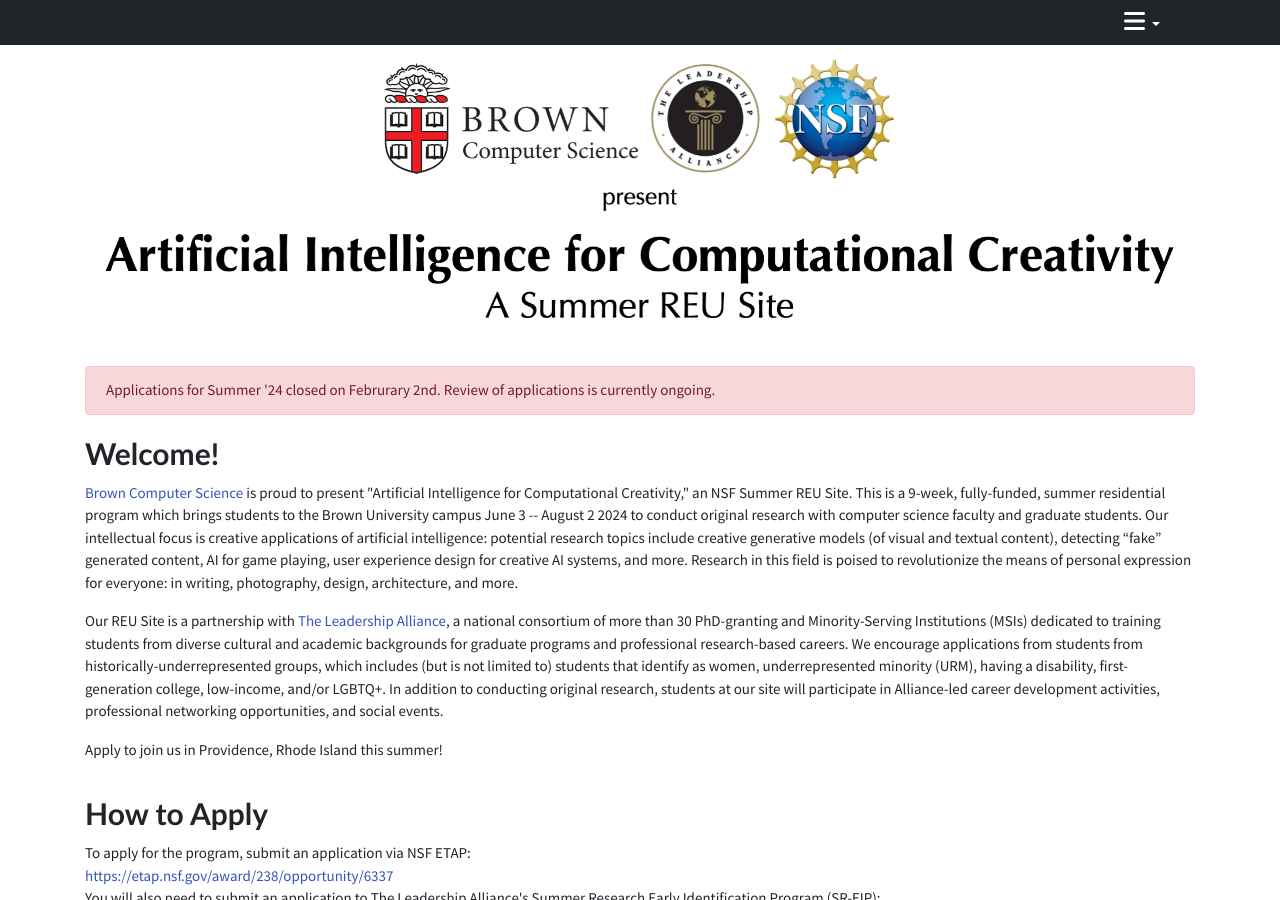
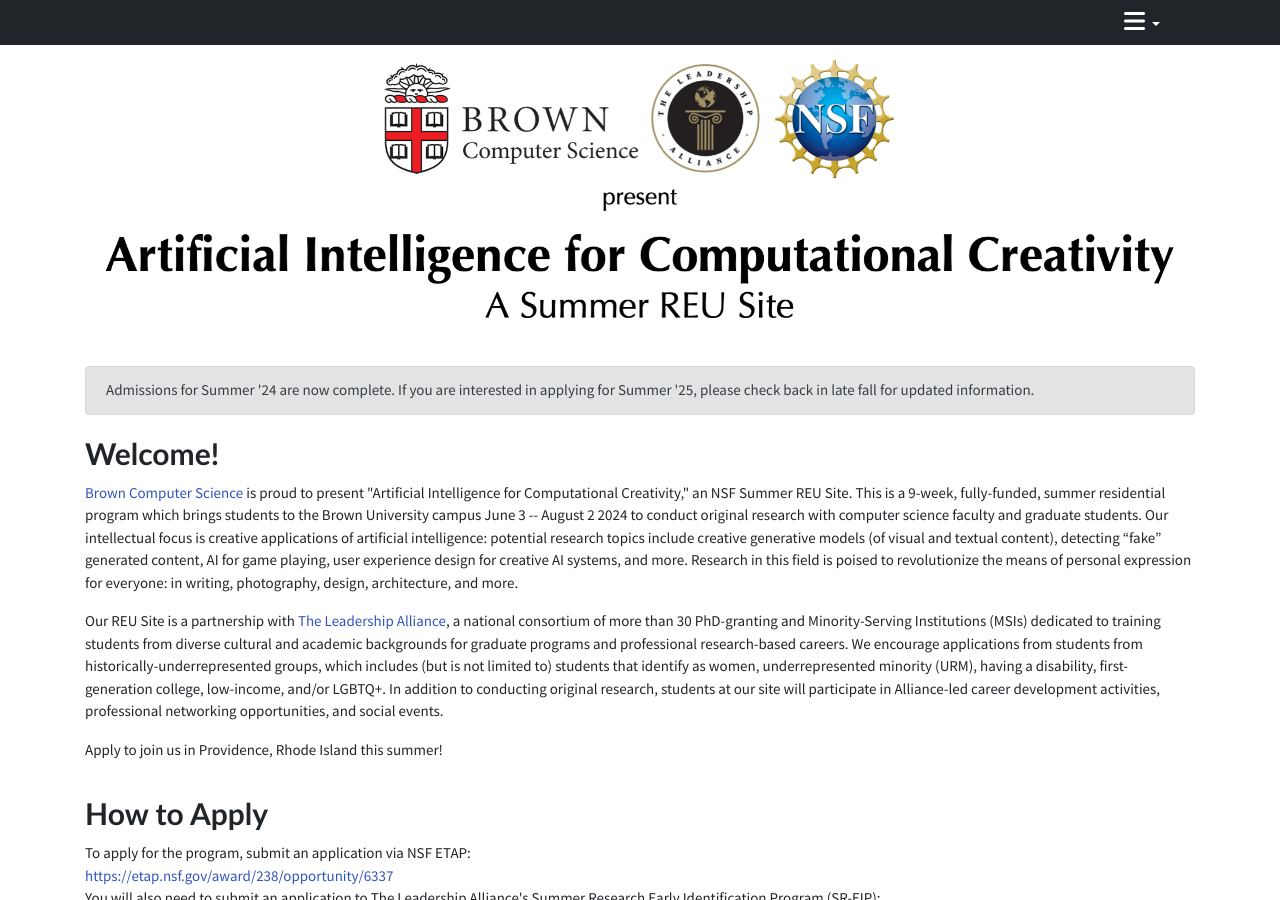
Before and after one commit to dritchie/reu-site-webpage, a Jekyll site: the page built from index.html, in a window 1280 px wide and 900 px high. Built offline with Jekyll 4.4.1, drawn with Linux system fonts in a browser that asks for light colours; nearby versions of some CDN libraries.

Commit message:
Summer '24 admissions complete

```diff
--- a/index.html
+++ b/index.html
@@ -43,8 +43,11 @@
 <!-- <div class="alert alert-success" role="alert">
     Applications for Summer '24 are now open! See "How to Apply" below.
 </div> -->
-<div class="alert alert-danger" role="alert">
+<!-- <div class="alert alert-danger" role="alert">
     Applications for Summer '24 closed on Februrary 2nd. Review of applications is currently ongoing.
+</div> -->
+<div class="alert alert-secondary" role="alert">
+    Admissions for Summer '24 are now complete. If you are interested in applying for Summer '25, please check back in late fall for updated information.
 </div>
 
 <div id='welcome-section' class='mainitem'>
```
